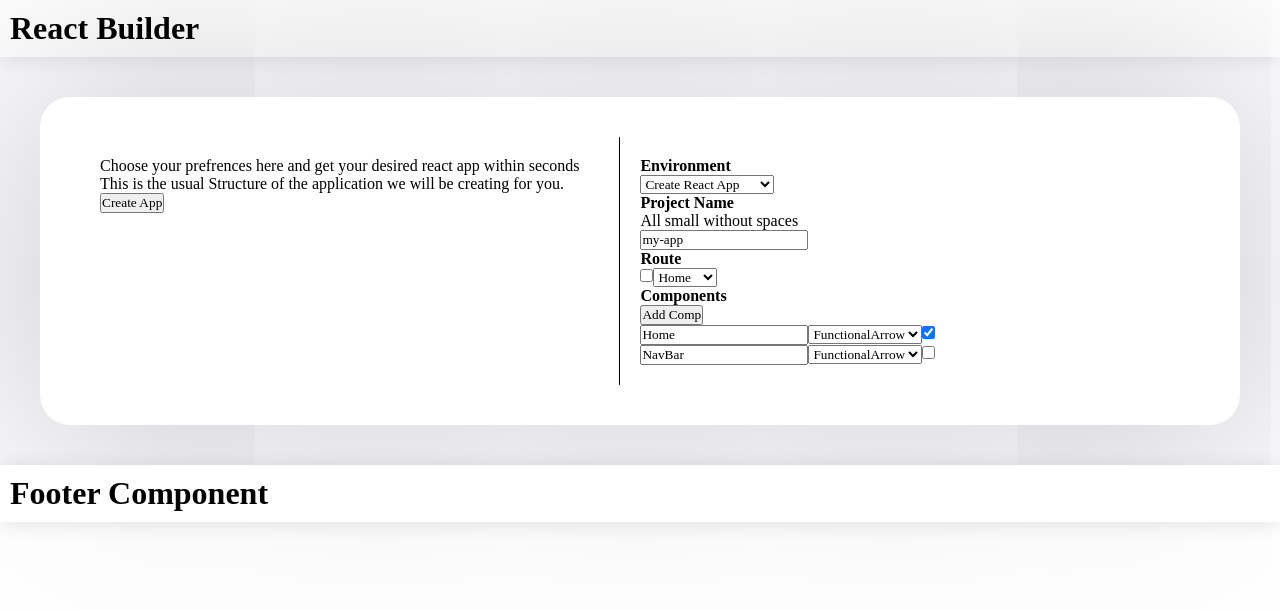
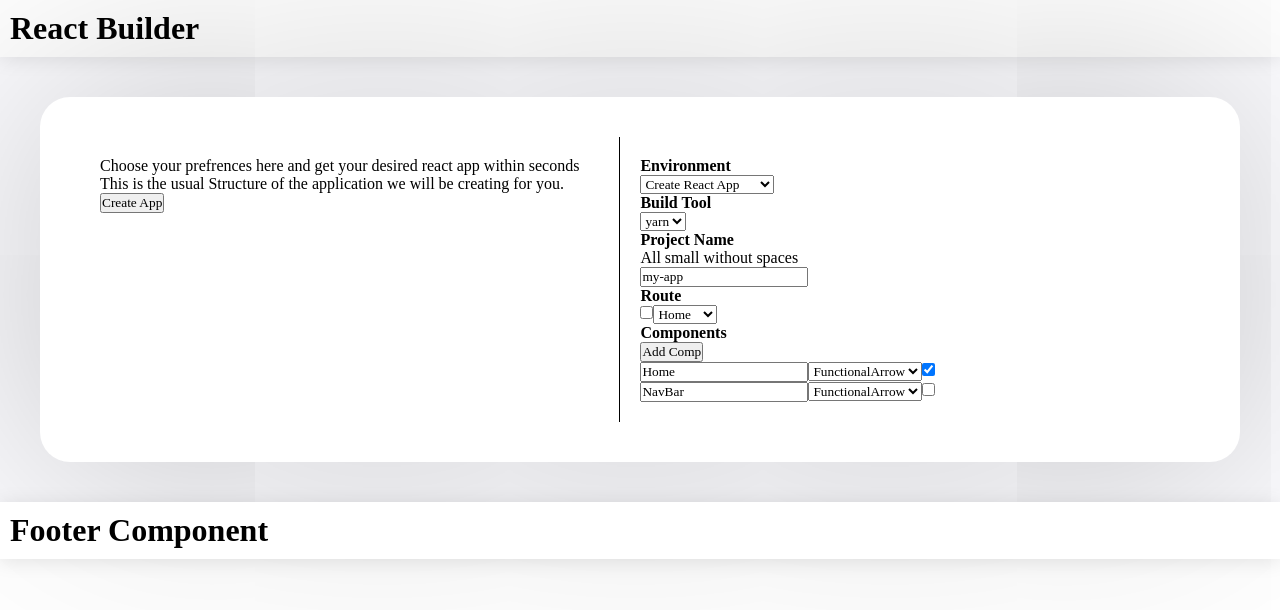
Before and after one commit to AverageMax/react-builder, a React (Create React App) app: page / in a window 1280 px wide. Shown: the top 610 px of the page. Built offline with nearby package versions, Linux system fonts and the light colour scheme.

Commit message:
Added build tool and script

```diff
--- a/src/components/InfoPane.js
+++ b/src/components/InfoPane.js
@@ -1,4 +1,4 @@
-import React from 'react';
+import React, { useState } from 'react';
 import { useRecoilValue } from 'recoil'
 
 //Helper Function
@@ -14,11 +14,24 @@
     const components = useRecoilValue(componentsAtom);
     const projectName = useRecoilValue(projectNameAtom);
 
+    const [script,setScript] = useState(null);
+
+    const handleCreateApp = () => {
+        createAppHelper({ environment, route, components, projectName });
+        setScript(`yarn create react-app ${projectName} && node createMyApp.js`);
+    }
+
     return (
         <div className="InfoPane">
             <p>Choose your prefrences here and get your desired react app within seconds</p>
             <p>This is the usual Structure of the application we will be creating for you.</p>
-            <button onClick={() => createAppHelper({ environment, route, components, projectName })}> Create App</button>
+            <button onClick={() => handleCreateApp()}> Create App</button>
+            <div className="script">
+                {
+                    script &&
+                    <code>{script}</code>
+                }
+            </div>
         </div>
     )
 }
--- a/src/components/Settings.js
+++ b/src/components/Settings.js
@@ -2,7 +2,7 @@
 import { useRecoilState } from 'recoil'
 
 //State
-import { routeAtom, componentsAtom, projectNameAtom } from '../context/GlobalState'
+import { routeAtom, componentsAtom, projectNameAtom, buildToolAtom } from '../context/GlobalState'
 
 const Settings = () => {
 
@@ -10,6 +10,7 @@
     const [route, setRoute] = useRecoilState(routeAtom);
     const [porjectName, setProjetctName] = useRecoilState(projectNameAtom);
     const [components, setComponents] = useRecoilState(componentsAtom);
+    const [buildTool, setBuildTool] = useRecoilState(buildToolAtom);
 
     const handleRouteChange = e => {
         e.preventDefault();
@@ -108,7 +109,15 @@
                 </select>
             </div>
 
-            <div className="env">
+            <div className="buildtool">
+                <h4 className="head">Build Tool</h4>
+                <select name="buildtool" value={buildTool} onChange={(e) => setBuildTool(e.target.value)} >
+                    <option value="yarn">yarn</option>
+                    <option value="npx">npx</option>
+                </select>
+            </div>
+
+            <div className="projectname">
                 <h4 className="head">Project Name</h4>
                 <p>All small without spaces</p>
                 <input type="text" value={porjectName} onChange={(e) => setProjetctName(e.target.value)} />
--- a/src/context/GlobalState.js
+++ b/src/context/GlobalState.js
@@ -3,6 +3,11 @@
 export const environmentAtom = atom({
     key: "enivironmentAtom",
     default: "create-react-app"
+});
+
+export const buildToolAtom = atom({
+    key: "buildToolAtom",
+    default: "yarn"
 });
 
 export const projectNameAtom = atom({
--- a/src/helpers/createAppHelper.js
+++ b/src/helpers/createAppHelper.js
@@ -3,13 +3,12 @@
     const file = new Blob([MainFile], { type: 'text/plain' });
     element.href = URL.createObjectURL(file);
     element.download = "createMyApp.js";
-    document.body.appendChild(element); // Required for this to work in FireFox
+    document.body.appendChild(element);
     element.click();
 }
 
 const createAppHelper = ({ environment, route, components, projectName }) => {
-    let MainFile = "const fs = require('fs');const {exec} = require('child_process');exec('npx create-react-app " + projectName + "', (error, stdout, stderr) => {if (error) {console.error(`exec error: ${error}`);return;}console.log(`${stdout}`);console.error(` ${stderr}`);fs.mkdirSync('" + projectName + "/src/components');fs.mkdirSync('" + projectName + "/src/pages');";
-
+    let MainFile = "const fs = require('fs');fs.mkdirSync('" + projectName + "/src/components');fs.mkdirSync('" + projectName + "/src/pages');";
 
     let componentsToWrite = [];
     let pagesToWrite = [];
@@ -36,7 +35,6 @@
     pagesToWrite.forEach(({ name, data }) => {
         MainFile += `fs.writeFileSync("${projectName}/src/pages/${name}.js", "${data}");`
     });
-    MainFile += "});"
     console.log(MainFile)
     downloadTxtFile(MainFile)
 };
```
